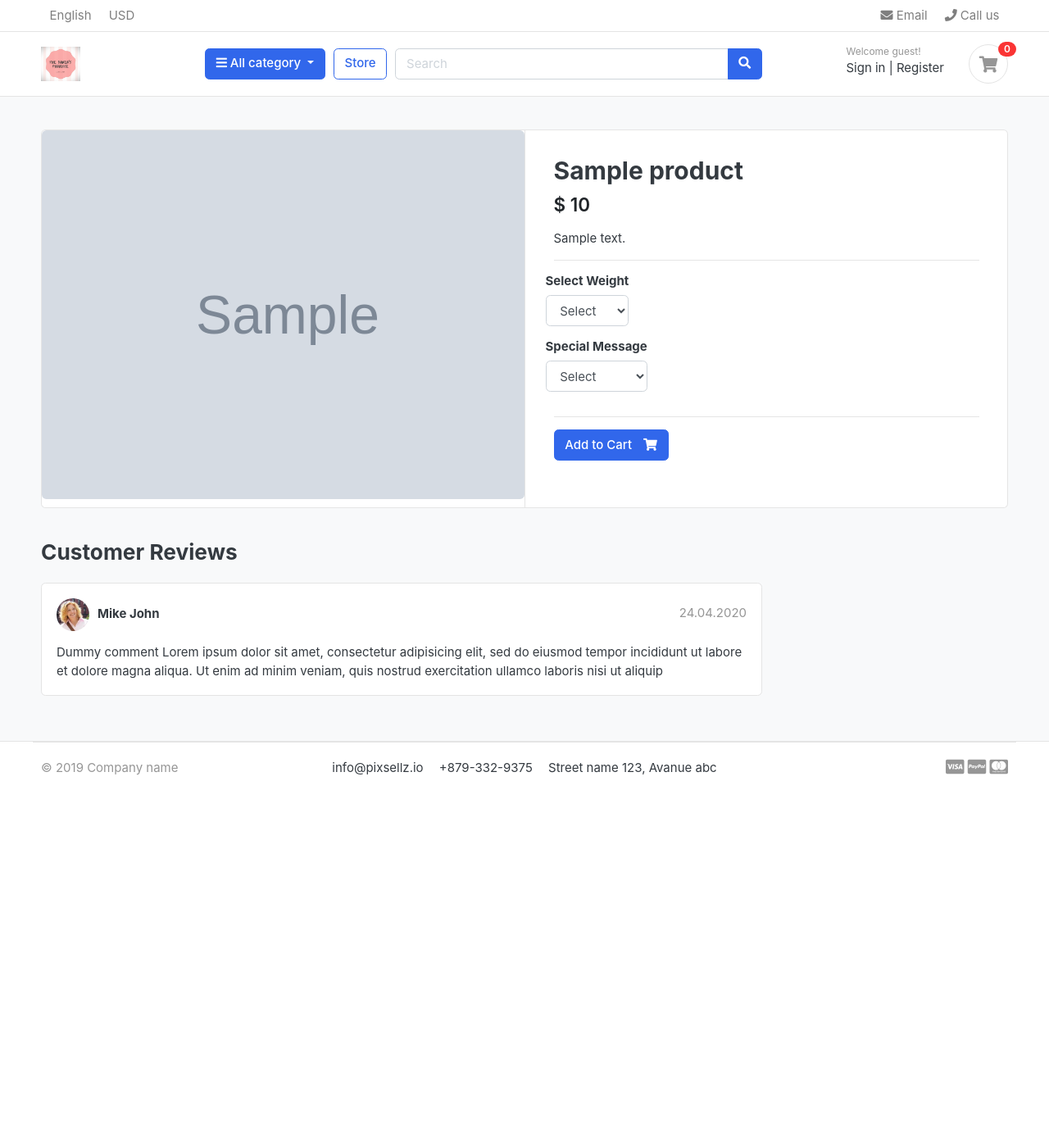
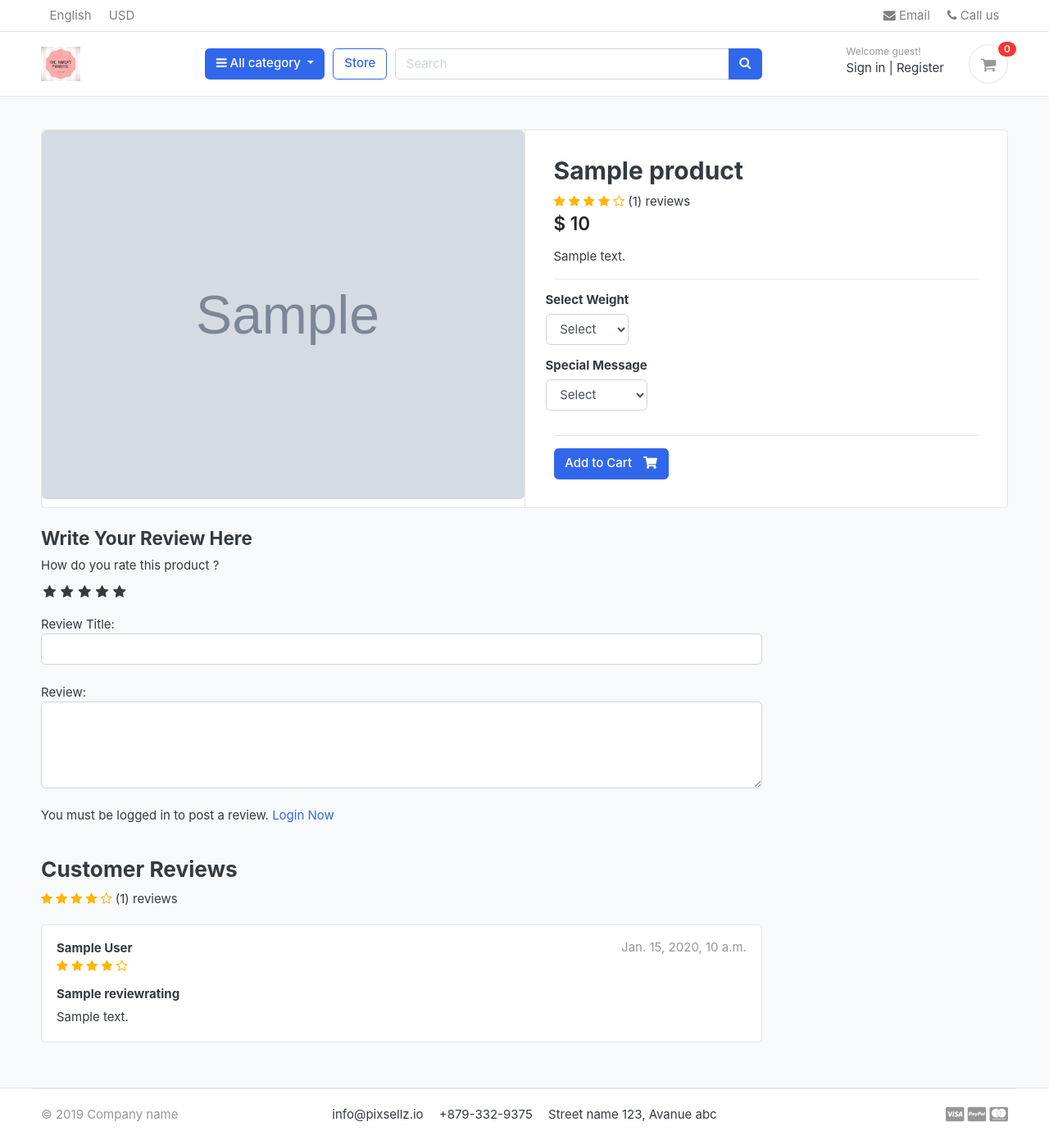
Before and after one commit to dev-PrabhatShukla/BakkeryShop-django, a Django app: a page that uses templates/base.html in a window 1280 px wide. Shown: the whole page at 82% size. Before the commit the page ends 946 px from the top, so only its background shows below. Run offline with Django 3.2, Linux system fonts and the light colour scheme; tables that the repository leaves empty hold one stand-in row (values such as "Sample post"); grey boxes marked "Sample" are stand-in pictures; some libraries are stand-ins or nearby versions; some web fonts are replaced.

Commit message:
Review and Rating Functionality

```diff
--- /dev/null
+++ b/BakkeryShop/static/css/custom.css
@@ -0,0 +1,48 @@
+/* Hide Radio Buttons */
+.rate > input{
+    display: none;
+}
+
+.rate{
+    display: inline-block;
+    border: 0;
+}
+
+.rate > label{
+    float: right;
+}
+
+/* Showing the stars */
+
+.rate > label:before{
+    display: inline-block;
+    font-size: 1.1rem;
+    font-family: FontAwesome;
+    content: "\f005";
+    margin:0;
+    padding:0.3rem .2rem;
+    cursor: pointer;
+}
+
+/* Half Star */
+.rate .half:before{
+    content: "\f089";
+    position: absolute;
+    padding-right: 0;
+}
+
+/* Click and hover */
+input:checked ~ label, label:hover ~ label{
+    color: #ffb503;
+}
+
+/* hover highlight */
+input:checked + label:hover, input:checked ~ label:hover,input:checked ~ label:hover ~ label,
+label:hover ~ input:checked ~ label{
+    color: #cc9000;
+}
+
+
+.rating-star i{
+    color: #ffb503 !important;
+}
--- a/BakkeryShop/static/js/script.js
+++ b/BakkeryShop/static/js/script.js
@@ -57,3 +57,7 @@ $(document).ready(function() {
 
 });
 // jquery end
+
+setTimeout(function(){
+    $('#message').fadeOut('slow')
+}, 4000)
--- a/accounts/models.py
+++ b/accounts/models.py
@@ -62,6 +62,11 @@ class Account(AbstractBaseUser):
 
     objects = MyAccountManager()
 
+    def full_name(self):
+        return f'{self.first_name} {self.last_name}'
+
+
+
     def __str__(self):
         return self.email
 
--- a/accounts/views.py
+++ b/accounts/views.py
@@ -3,7 +3,6 @@ from .forms import RegistrationForm
 from .models import Account
 from django.contrib import messages, auth
 from django.contrib.auth.decorators import login_required
-from django.http import HttpResponse
 
 # Verification email
 from django.contrib.sites.shortcuts import get_current_site
--- a/orders/views.py
+++ b/orders/views.py
@@ -8,7 +8,6 @@ from store.models import Product
 from django.core.mail import EmailMessage
 from django.template.loader import render_to_string
 from django.http import JsonResponse
-from django.http import HttpResponse
 
 
 # Create your views here.
--- a/store/admin.py
+++ b/store/admin.py
@@ -1,5 +1,5 @@
 from django.contrib import admin
-from .models import Product, Variation
+from .models import Product, Variation, ReviewRating
 
 # Register your models here.
 class ProdcutAdmin(admin.ModelAdmin):
@@ -15,3 +15,4 @@ class VariationAdmin(admin.ModelAdmin):
 
 admin.site.register(Product, ProdcutAdmin)
 admin.site.register(Variation, VariationAdmin)
+admin.site.register(ReviewRating)
--- a/store/urls.py
+++ b/store/urls.py
@@ -6,4 +6,5 @@ urlpatterns = [
     path('category/<slug:category_slug>/', views.store, name='products_by_category'),
     path('category/<slug:category_slug>/<slug:product_slug>/', views.product_detail, name='product_detail'),
     path('search/', views.search, name='search'),
+    path('submit_review/<int:product_id>/', views.submit_review, name='submit_review'),
 ]
--- a/store/views.py
+++ b/store/views.py
@@ -1,5 +1,5 @@
-from django.shortcuts import render, get_object_or_404
-from .models import Product
+from django.shortcuts import render, redirect, get_object_or_404
+from .models import Product, ReviewRating
 from category.models import Category
 from carts.models import CartItem
 from django.db.models import Q
@@ -7,7 +7,9 @@ from django.db.models import Q
 
 from carts.views import _cart_id
 from django.core.paginator import EmptyPage, PageNotAnInteger, Paginator
-from django.http import HttpResponse
+from .forms import ReviewForm
+from django.contrib import messages
+from orders.models import OrderProduct
 # Create your views here.
 
 def store(request, category_slug=None):
@@ -45,9 +47,25 @@ def product_detail(request, category_slug, product_slug):
     except Exception as e:
         raise e
 
+    if request.user.is_authenticated:
+
+        try:
+            orderproduct = OrderProduct.objects.filter(user=request.user, product_id=single_product.id).exists()
+
+        except OrderProduct.DoesNotExist:
+            orderproduct = None
+
+    else:
+        orderproduct = None
+
+    # Get the reviews
+    reviews = ReviewRating.objects.filter(product_id=single_product.id, status=True)
+
     context = {
         'single_product': single_product,
-        'in_cart':in_cart,
+        'in_cart': in_cart,
+        'orderproduct': orderproduct,
+        'reviews': reviews,
     }
     return render(request, 'store/product_detail.html', context)
 
@@ -64,3 +82,28 @@ def search(request):
             'product_count':product_count,
         }
     return render(request, 'store/store.html', context)
+
+
+def submit_review(request, product_id):
+    url = request.META.get('HTTP_REFERER')
+    if request.method == 'POST':
+        try:
+            reviews = ReviewRating.objects.get(user__id=request.user.id, product__id=product_id)
+            form = ReviewForm(request.POST, instance=reviews)
+            form.save()
+            messages.success(request, 'Thank You! Your review has been updated.')
+            return redirect(url)
+
+        except ReviewRating.DoesNotExist:
+            form = ReviewForm(request.POST)
+            if form.is_valid():
+                data = ReviewRating()
+                data.subject = form.cleaned_data['subject']
+                data.rating = form.cleaned_data['rating']
+                data.review = form.cleaned_data['review']
+                data.ip = request.META.get('REMOTE_ADDR')
+                data.product_id = product_id
+                data.user_id = request.user.id
+                data.save()
+                messages.success(request, 'Thank You! Your review has been submitted.')
+                return redirect(url)
--- a/templates/base.html
+++ b/templates/base.html
@@ -25,8 +25,12 @@
 <link href="{% static 'css/ui.css' %}" rel="stylesheet" type="text/css"/>
 <link href="{% static 'css/responsive.css' %}" rel="stylesheet" media="only screen and (max-width: 1200px)" />
 
+<link href="{% static 'css/custom.css' %}" rel="stylesheet" type="text/css"/>
+<link rel="stylesheet" href="https://cdnjs.cloudflare.com/ajax/libs/font-awesome/4.7.0/css/font-awesome.min.css">
+
 <!-- custom javascript -->
 <script src="{% static 'js/script.js' %}" type="text/javascript"></script>
+
 <!--Paypal Scripts-->
 <script src="https://www.paypal.com/sdk/js?client-id=AX2jRJ_Pl44l6fO59aIYETZxHZHuCUNzhv6d59R9-ZF18AEYgTTcSq3qvOFRJP2SPDRjf38JG4czTnC3&currency=USD"></script>
 
--- a/templates/store/product_detail.html
+++ b/templates/store/product_detail.html
@@ -23,7 +23,19 @@
                 {% csrf_token %}
                 <article class="content-body">
 
-                <h2 class="title">{{ single_product.product_name }}</h2>
+                  <h2 class="title">{{ single_product.product_name }}</h2>
+                  <div class="rating-star">
+                    <span>
+                      <i class="fa fa-star{% if single_product.averageReview < 0.5 %}-o{% elif single_product.averageReview > 0.5 and single_product.averageReview < 1 %}-half-o {% endif %}" aria-hidden="true"></i>
+                      <i class="fa fa-star{% if single_product.averageReview < 1.5 %}-o{% elif single_product.averageReview > 1.5 and single_product.averageReview < 2 %}-half-o {% endif %}" aria-hidden="true"></i>
+                      <i class="fa fa-star{% if single_product.averageReview < 2.5 %}-o{% elif single_product.averageReview > 2.5 and single_product.averageReview < 3 %}-half-o {% endif %}" aria-hidden="true"></i>
+                      <i class="fa fa-star{% if single_product.averageReview < 3.5 %}-o{% elif single_product.averageReview > 3.5 and single_product.averageReview < 4 %}-half-o {% endif %}" aria-hidden="true"></i>
+                      <i class="fa fa-star{% if single_product.averageReview < 4.5 %}-o{% elif single_product.averageReview > 4.5 and single_product.averageReview < 5 %}-half-o {% endif %}" aria-hidden="true"></i>
+                      <span>({{single_product.countReview}}) reviews</span>
+                    </span>
+                  </div>
+
+
 
                 <div class="mb-3">
                     <var class="price h4">$ {{single_product.price}}</var>
@@ -72,28 +84,90 @@
     <div class="row">
                 <div class="col-md-9">
 
+
+        <form action="{% url 'submit_review' single_product.id %}" method="POST">
+          {% csrf_token %}
+          <h4>Write Your Review Here</h4>
+          <div>
+            <!--Rating Stars-->
+            <label>How do you rate this product ?</label>
+            <br>
+            <div class="rate">
+              <input type="radio" name="rating" id="rating10" value="5" required /><label for="rating10" title="5"></label>
+              <input type="radio" name="rating" id="rating9" value="4.5" required /><label for="rating9" title="4.5" class="half"></label>
+              <input type="radio" name="rating" id="rating8" value="4" required /><label for="rating8" title="4"></label>
+              <input type="radio" name="rating" id="rating7" value="3.5" required /><label for="rating7" title="3.5" class="half"></label>
+              <input type="radio" name="rating" id="rating6" value="3" required /><label for="rating6" title="3"></label>
+              <input type="radio" name="rating" id="rating5" value="2.5" required /><label for="rating5" title="2.5" class="half"></label>
+              <input type="radio" name="rating" id="rating4" value="2" required /><label for="rating4" title="2"></label>
+              <input type="radio" name="rating" id="rating3" value="1.5" required /><label for="rating3" title="1.5" class="half"></label>
+              <input type="radio" name="rating" id="rating2" value="1" required /><label for="rating2" title="1"></label>
+              <input type="radio" name="rating" id="rating1" value="0.5" required /><label for="rating1" title="0.5" class="half"></label>
+            </div>
+            <br>
+
+            Review Title:
+            <input type="text" class="form-control" name="subject">
+            <br>
+            Review:
+            <textarea name="review" rows="4" class="form-control"></textarea>
+            <br>
+            {% if user.is_authenticated %}
+              {% if orderproduct %}
+            <input type="submit" value="Submit Review" class="btn btn-primary">
+              {% else %}
+                <p>You must purchase this product to post a review.</p>
+              {% endif %}
+            {% else %}
+            <p>You must be logged in to post a review. <span><a href="{% url 'login' %}">Login Now</a></span></p>
+            {% endif %}
+          </div>
+{% include 'includes/alerts.html' %}
+        </form>
+        <br>
+
         <header class="section-heading">
-            <h3>Customer Reviews </h3>
+          <h3>Customer Reviews </h3>
+          <div class="rating-star">
+            <span>
+              <i class="fa fa-star{% if single_product.averageReview < 0.5 %}-o{% elif single_product.averageReview > 0.5 and single_product.averageReview < 1 %}-half-o {% endif %}" aria-hidden="true"></i>
+              <i class="fa fa-star{% if single_product.averageReview < 1.5 %}-o{% elif single_product.averageReview > 1.5 and single_product.averageReview < 2 %}-half-o {% endif %}" aria-hidden="true"></i>
+              <i class="fa fa-star{% if single_product.averageReview < 2.5 %}-o{% elif single_product.averageReview > 2.5 and single_product.averageReview < 3 %}-half-o {% endif %}" aria-hidden="true"></i>
+              <i class="fa fa-star{% if single_product.averageReview < 3.5 %}-o{% elif single_product.averageReview > 3.5 and single_product.averageReview < 4 %}-half-o {% endif %}" aria-hidden="true"></i>
+              <i class="fa fa-star{% if single_product.averageReview < 4.5 %}-o{% elif single_product.averageReview > 4.5 and single_product.averageReview < 5 %}-half-o {% endif %}" aria-hidden="true"></i>
+              <span>({{single_product.countReview}}) reviews</span>
+            </span>
+          </div>
+        </header>
 
-        </header>
+        {% for review in reviews %}
 
         <article class="box mb-3">
             <div class="icontext w-100">
-                <img src="{% static './images/avatars/avatar1.jpg' %}" class="img-xs icon rounded-circle">
                 <div class="text">
-                    <span class="date text-muted float-md-right">24.04.2020 </span>
-                    <h6 class="mb-1">Mike John </h6>
+                    <span class="date text-muted float-md-right">{{review.updated_at}} </span>
+                    <h6 class="mb-1">{{review.user.full_name}}</h6>
+                    <div class="rating-star">
+                      <span>
+                        <i class="fa fa-star{% if review.rating == 0.5 %}-half-o{% elif review.rating < 1 %}-o {% endif %}" aria-hidden="true"></i>
+                        <i class="fa fa-star{% if review.rating == 1.5 %}-half-o{% elif review.rating < 2 %}-o {% endif %}" aria-hidden="true"></i>
+                        <i class="fa fa-star{% if review.rating == 2.5 %}-half-o{% elif review.rating < 3 %}-o {% endif %}" aria-hidden="true"></i>
+                        <i class="fa fa-star{% if review.rating == 3.5 %}-half-o{% elif review.rating < 4 %}-o {% endif %}" aria-hidden="true"></i>
+                        <i class="fa fa-star{% if review.rating == 4.5 %}-half-o{% elif review.rating < 5 %}-o {% endif %}" aria-hidden="true"></i>
+                      </span>
+                    </div>
 
                 </div>
             </div> <!-- icontext.// -->
             <div class="mt-3">
-                <p>
-                    Dummy comment Lorem ipsum dolor sit amet, consectetur adipisicing elit, sed do eiusmod
-                    tempor incididunt ut labore et dolore magna aliqua. Ut enim ad minim veniam,
-                    quis nostrud exercitation ullamco laboris nisi ut aliquip
-                </p>
+              <h6>{{review.subject}}</h6>
+              <p>
+                {{review.review}}
+              </p>
             </div>
         </article>
+
+        {% endfor %}
 
 
 
```
Also changed, not shown: store/forms.py (added, +8 -0 lines), store/models.py (+34 -0 lines), store/migrations/0005_reviewrating.py (added).
